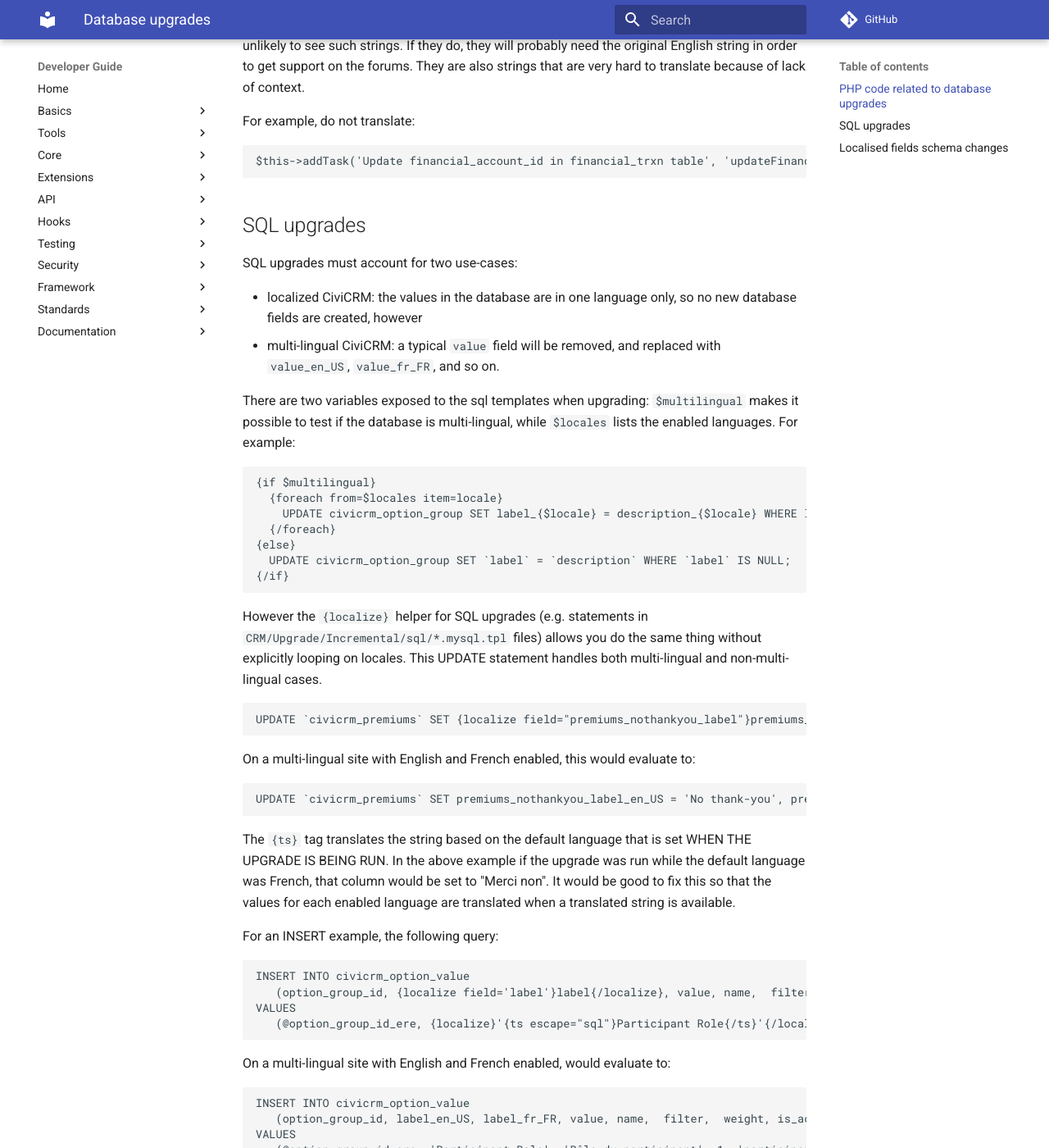
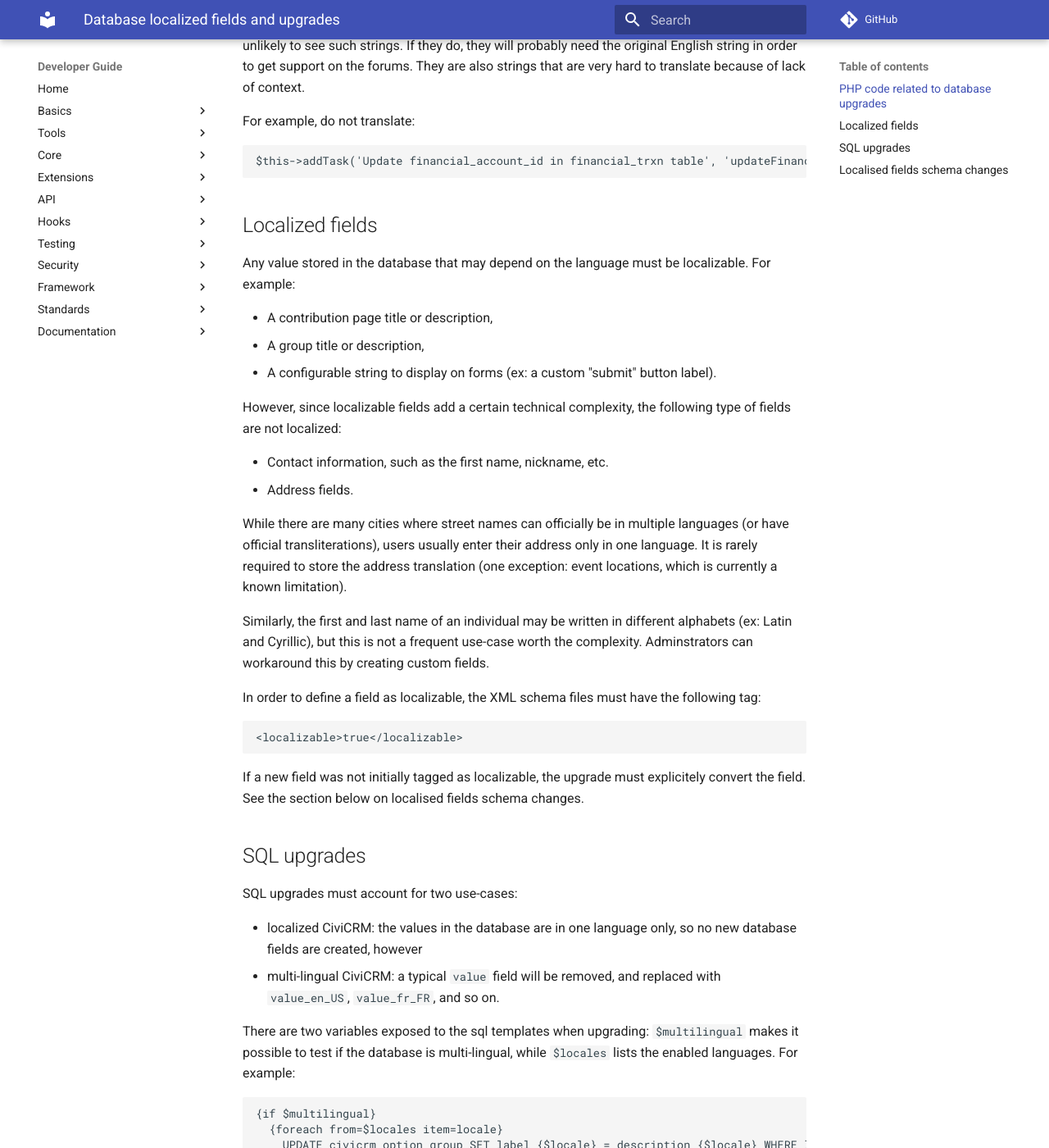
Before and after one commit to civicrm/civicrm-dev-docs, an MkDocs documentation site: the page built from docs/translation/database.md, in a window 1280 px wide and 1400 px high, scrolled down 404 px. Shown: the whole window at 82% size. Built offline with MkDocs 1.6.1 and Material for MkDocs 9.7.7, drawn with Linux system fonts in a browser that asks for light colours; comment, search, counter and statistics services are not loaded; old or Windows-style settings are respelled for this version of MkDocs; some of the changed text lies outside the part shown.

Commit message:
database.md: localized fields

````diff
--- a/docs/translation/database.md
+++ b/docs/translation/database.md
@@ -1,4 +1,4 @@
-# Database upgrades
+# Database localized fields and upgrades
 
 ## PHP code related to database upgrades
 
@@ -17,6 +17,31 @@
 ```php
 $this->addTask('Update financial_account_id in financial_trxn table', 'updateFinancialTrxnData', $rev);
 ```
+
+## Localized fields
+
+Any value stored in the database that may depend on the language must be localizable. For example:
+
+* A contribution page title or description,
+* A group title or description,
+* A configurable string to display on forms (ex: a custom "submit" button label).
+
+However, since localizable fields add a certain technical complexity, the following type of fields are not localized:
+
+* Contact information, such as the first name, nickname, etc.
+* Address fields.
+
+While there are many cities where street names can officially be in multiple languages (or have official transliterations), users usually enter their address only in one language. It is rarely required to store the address translation (one exception: event locations, which is currently a known limitation).
+
+Similarly, the first and last name of an individual may be written in different alphabets (ex: Latin and Cyrillic), but this is not a frequent use-case worth the complexity. Adminstrators can workaround this by creating custom fields.
+
+In order to define a field as localizable, the XML schema files must have the following tag:
+
+```
+<localizable>true</localizable>
+```
+
+If a new field was not initially tagged as localizable, the upgrade must explicitely convert the field. See the section below on localised fields schema changes.
 
 ## SQL upgrades
 
````
